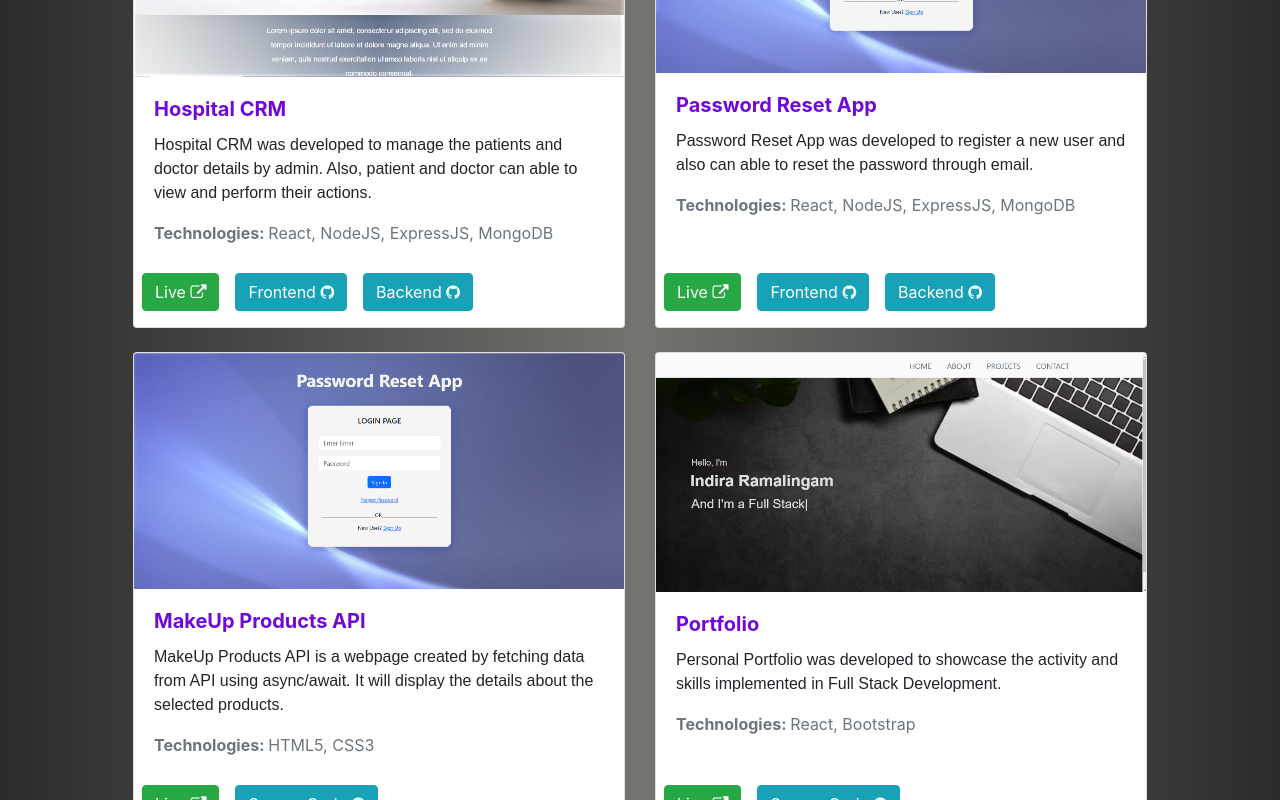
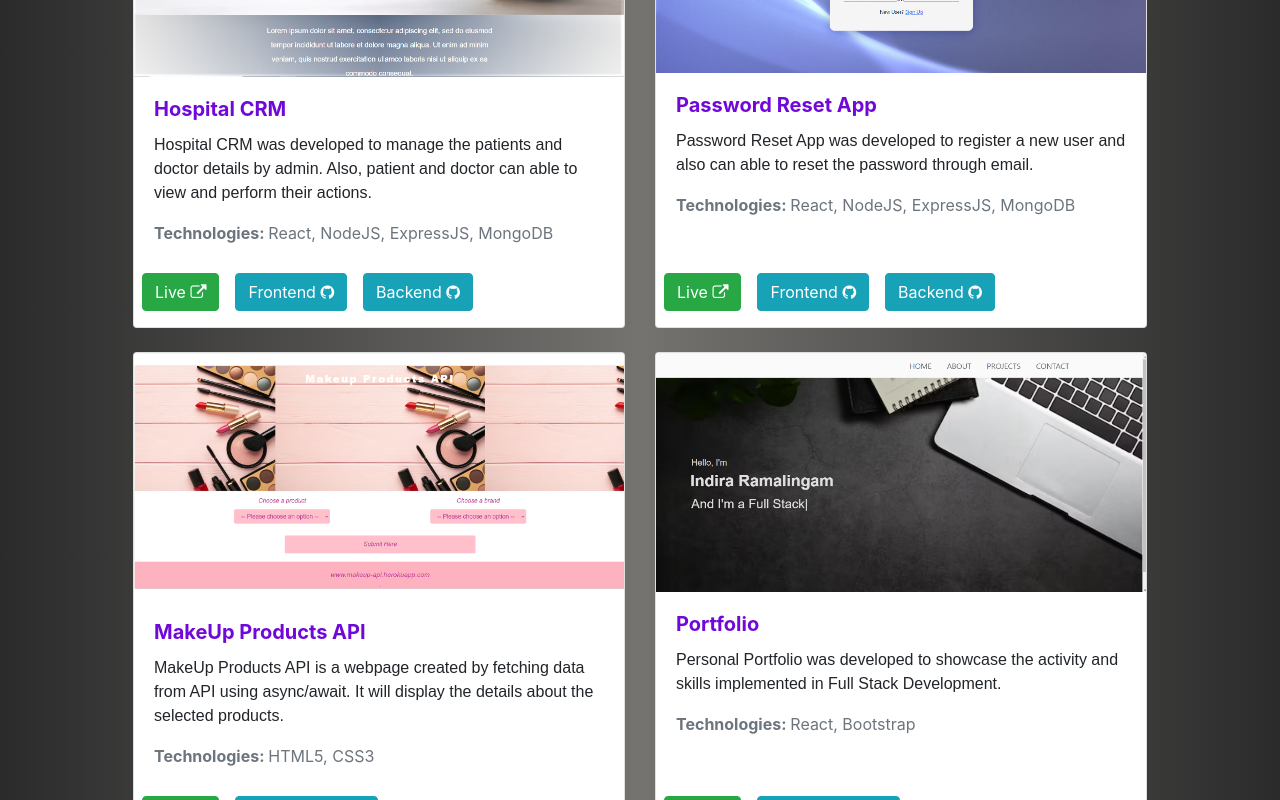
Before and after one commit to IndiraRamalingam/IndiraRamalingam_Portfolio, a React (Vite) app: page /projects in a window 1280 px wide. Shown: the part 458-1258 px from the top of the page. Built offline with nearby package versions, Linux system fonts and the light colour scheme.

Commit message:
images in project page

```diff
--- a/src/constants.js
+++ b/src/constants.js
@@ -1,6 +1,7 @@
 import Hospitalcrm from './assets/Hospital_CRM.png';
 import Password from './assets/Password_Reset.png';
 import Portfolio from './assets/Portfolio.png';
+import MakeupAPI from './assets/Makeup_API.png';
 
 
 export const techStack = [
@@ -81,7 +82,7 @@ export const techStack = [
     },
     {
       title:"MakeUp Products API",
-      img:Password,
+      img:MakeupAPI,
       tech:"HTML5, CSS3",
       live:"https://zesty-centaur-78fc14.netlify.app/",
       frontend:"",
```
